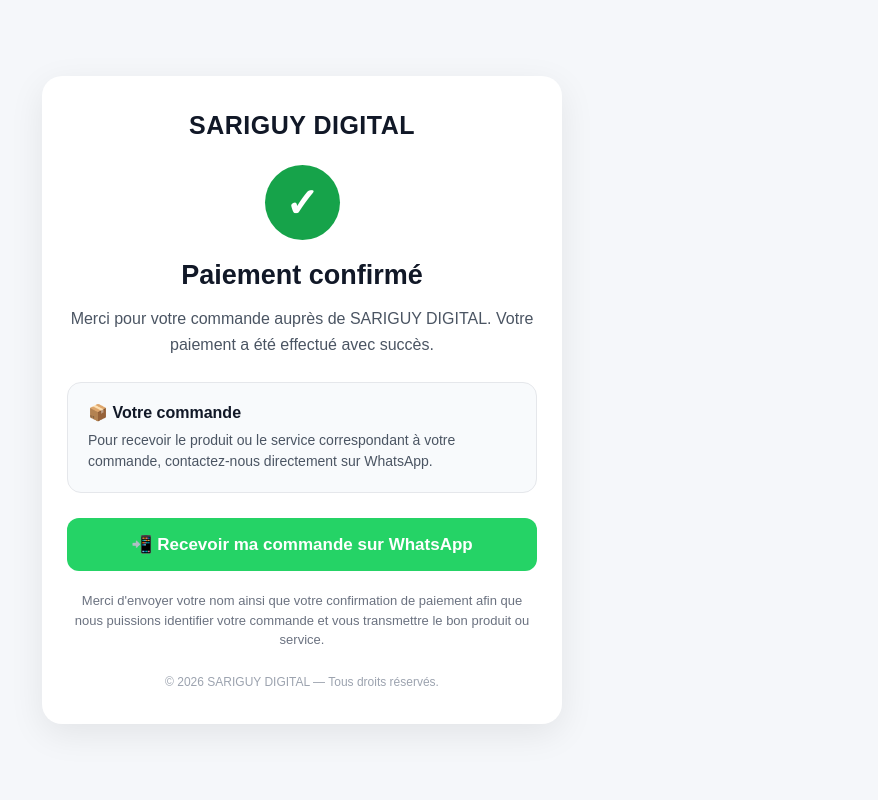
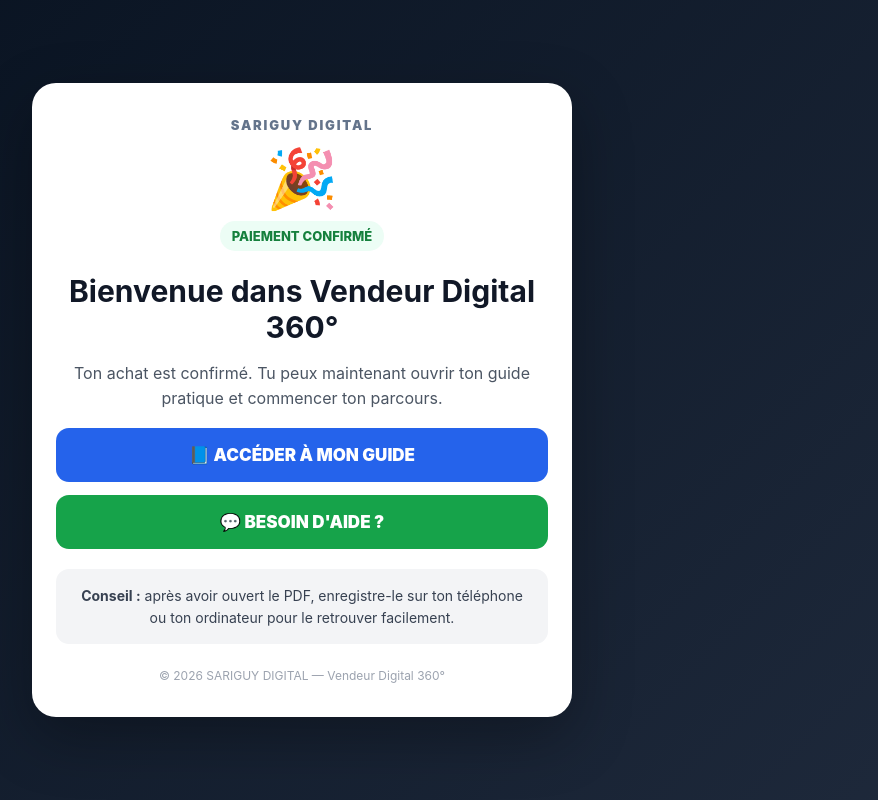
Before and after one commit to sariguyraihane617-cloud/SARIGUY-DIGITAL-V1, a plain HTML site: page access-publicite.html in a window 1280 px wide. Shown: the whole page, without its empty margins (338-1216 px from the left). Drawn offline with Linux system fonts and the light colour scheme.

Commit message:
Update access-publicite.html

```diff
--- a/access-publicite.html
+++ b/access-publicite.html
@@ -3,174 +3,126 @@
 <head>
 <meta charset="UTF-8">
 <meta name="viewport" content="width=device-width, initial-scale=1.0">
-
-  <title>Commande confirmée — SARIGUY DIGITAL</title>
-
-  <meta name="description" content="Confirmation de commande SARIGUY DIGITAL">
-
+<meta name="robots" content="noindex,nofollow">
+<title>Accès — Vendeur Digital 360° | SARIGUY DIGITAL</title>
 <style>
-    * {
-      box-sizing: border-box;
-      margin: 0;
-      padding: 0;
+*{box-sizing:border-box}
+body{
+  margin:0;
+  min-height:100vh;
+  display:flex;
+  align-items:center;
+  justify-content:center;
+  padding:20px;
+  font-family:-apple-system,BlinkMacSystemFont,"Segoe UI",Roboto,Arial,sans-serif;
+  background:linear-gradient(135deg,#07111f,#1e293b);
+  color:#111827
 }
-
-    body {
-      font-family: Arial, Helvetica, sans-serif;
-      background: #f5f7fa;
-      color: #111827;
-      min-height: 100vh;
-      display: flex;
-      justify-content: center;
-      align-items: center;
-      padding: 20px;
+.box{
+  width:100%;
+  max-width:540px;
+  background:#fff;
+  border-radius:24px;
+  padding:34px 24px;
+  text-align:center;
+  box-shadow:0 20px 60px rgba(0,0,0,.3)
 }
-
-    .container {
-      width: 100%;
-      max-width: 520px;
-      background: #ffffff;
-      border-radius: 20px;
-      padding: 35px 25px;
-      text-align: center;
-      box-shadow: 0 10px 35px rgba(0, 0, 0, 0.08);
+.icon{
+  font-size:58px
 }
-
-    .logo {
-      font-size: 25px;
-      font-weight: 800;
-      letter-spacing: 0.5px;
-      margin-bottom: 25px;
+.brand{
+  font-size:13px;
+  font-weight:900;
+  letter-spacing:.14em;
+  color:#64748b;
+  margin-bottom:10px
 }
-
-    .success-icon {
-      width: 75px;
-      height: 75px;
-      margin: 0 auto 20px;
-      border-radius: 50%;
-      background: #16a34a;
-      color: white;
-      display: flex;
-      justify-content: center;
-      align-items: center;
-      font-size: 40px;
-      font-weight: bold;
+.badge{
+  display:inline-block;
+  margin:8px 0 14px;
+  padding:7px 12px;
+  border-radius:999px;
+  background:#ecfdf5;
+  color:#15803d;
+  font-weight:800;
+  font-size:13px
 }
-
-    h1 {
-      font-size: 27px;
-      margin-bottom: 15px;
+h1{
+  font-size:30px;
+  margin:8px 0 12px
 }
-
-    .intro {
-      color: #4b5563;
-      line-height: 1.6;
-      font-size: 16px;
-      margin-bottom: 25px;
+p{
+  color:#4b5563;
+  line-height:1.6
 }
-
-    .box {
-      background: #f8fafc;
-      border: 1px solid #e5e7eb;
-      border-radius: 14px;
-      padding: 20px;
-      margin-bottom: 25px;
-      text-align: left;
+.btn{
+  display:block;
+  padding:17px 14px;
+  margin:13px 0;
+  border-radius:13px;
+  text-decoration:none;
+  font-size:17px;
+  font-weight:900
 }
-
-    .box strong {
-      display: block;
-      margin-bottom: 8px;
-      font-size: 16px;
+.product{
+  background:#2563eb;
+  color:#fff
 }
-
-    .box p {
-      color: #4b5563;
-      line-height: 1.5;
-      font-size: 14px;
+.support{
+  background:#16a34a;
+  color:#fff
 }
-
-    .whatsapp {
-      display: block;
-      width: 100%;
-      padding: 16px 20px;
-      background: #25D366;
-      color: white;
-      text-decoration: none;
-      border-radius: 12px;
-      font-size: 17px;
-      font-weight: 700;
-      transition: 0.2s ease;
+.notice{
+  margin-top:20px;
+  background:#f3f4f6;
+  border-radius:13px;
+  padding:16px;
+  font-size:14px;
+  line-height:1.55;
+  color:#374151
 }
-
-    .whatsapp:hover {
-      opacity: 0.9;
-      transform: translateY(-1px);
-    }
-
-    .note {
-      margin-top: 20px;
-      color: #6b7280;
-      font-size: 13px;
-      line-height: 1.5;
-    }
-
-    .footer {
-      margin-top: 25px;
-      font-size: 12px;
-      color: #9ca3af;
+.footer{
+  margin-top:24px;
+  color:#9ca3af;
+  font-size:12px
 }
 </style>
 </head>
-
 <body>
-
-  <main class="container">
-
-    <div class="logo">
-      SARIGUY DIGITAL
+<div class="box">
+  <div class="brand">SARIGUY DIGITAL</div>
+  <div class="icon">🎉</div>
+  <div class="badge">PAIEMENT CONFIRMÉ</div>
+  <h1>Bienvenue dans Vendeur Digital 360°</h1>
+  <p>
+    Ton achat est confirmé.
+    Tu peux maintenant ouvrir ton guide pratique
+    et commencer ton parcours.
+  </p>
+  <a
+    class="btn product"
+    href="Vendeur_Digital_360_Guide_Complet.pdf"
+    target="_blank"
+    rel="noopener"
+  >
+    📘 ACCÉDER À MON GUIDE
+  </a>
+  <a
+    class="btn support"
+    href="https://wa.me/22951378591"
+    target="_blank"
+    rel="noopener"
+  >
+    💬 BESOIN D'AIDE ?
+  </a>
+  <div class="notice">
+    <strong>Conseil :</strong>
+    après avoir ouvert le PDF, enregistre-le sur ton téléphone
+    ou ton ordinateur pour le retrouver facilement.
   </div>
-
-    <div class="success-icon">
-      ✓
+  <div class="footer">
+    © 2026 SARIGUY DIGITAL — Vendeur Digital 360°
   </div>
-
-    <h1>Paiement confirmé</h1>
-
-    <p class="intro">
-      Merci pour votre commande auprès de SARIGUY DIGITAL.
-      Votre paiement a été effectué avec succès.
-    </p>
-
-    <div class="box">
-      <strong>📦 Votre commande</strong>
-
-      <p>
-        Pour recevoir le produit ou le service correspondant
-        à votre commande, contactez-nous directement sur WhatsApp.
-      </p>
 </div>
-
-    <a
-      class="whatsapp"
-      href="https://wa.me/22951378591?text=Bonjour%20SARIGUY%20DIGITAL%2C%20je%20viens%20d'effectuer%20un%20paiement%20et%20je%20souhaite%20recevoir%20ma%20commande.%20Voici%20ma%20confirmation%20de%20paiement."
-      target="_blank"
-      rel="noopener noreferrer"
-    >
-      📲 Recevoir ma commande sur WhatsApp
-    </a>
-
-    <p class="note">
-      Merci d'envoyer votre nom ainsi que votre confirmation de paiement
-      afin que nous puissions identifier votre commande et vous transmettre
-      le bon produit ou service.
-    </p>
-
-    <div class="footer">
-      © 2026 SARIGUY DIGITAL — Tous droits réservés.
-    </div>
-
-  </main>
-
 </body>
 </html>
```
Lines whose indentation alone changed are shown as unchanged.
